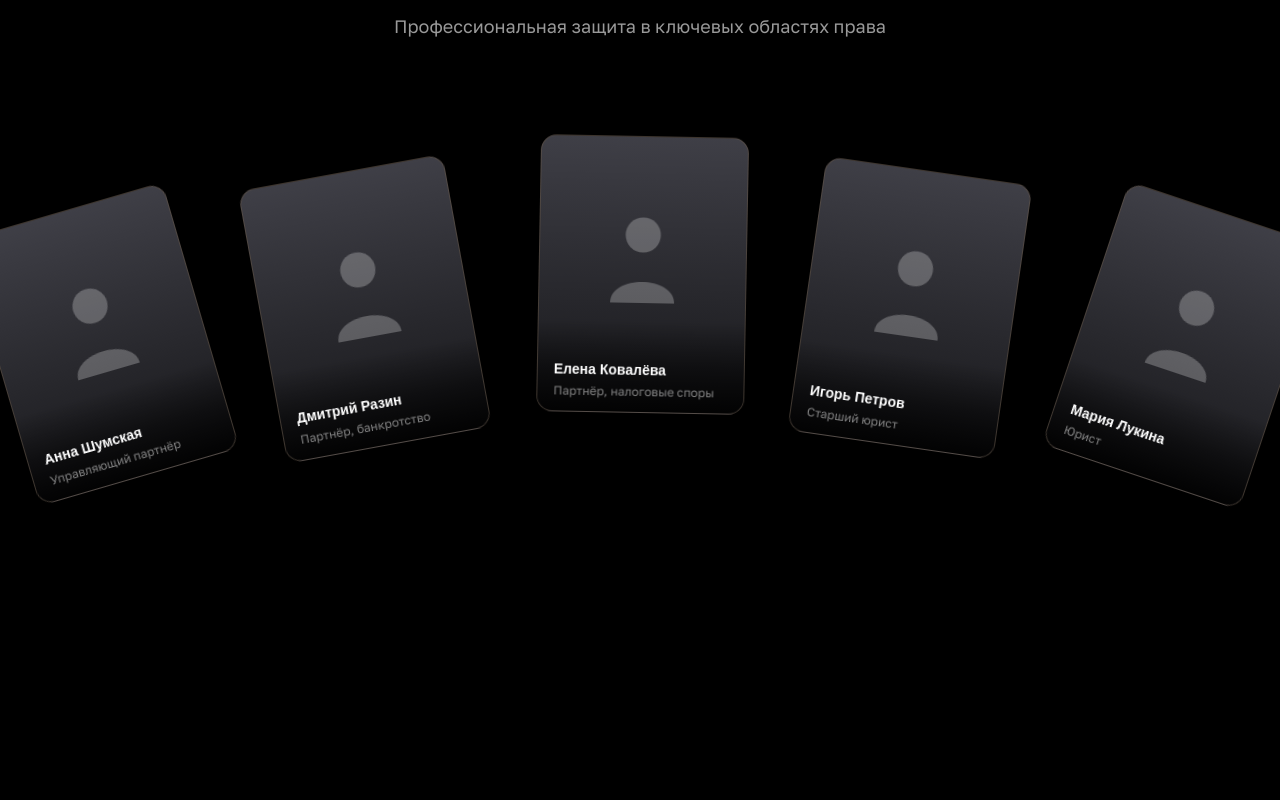
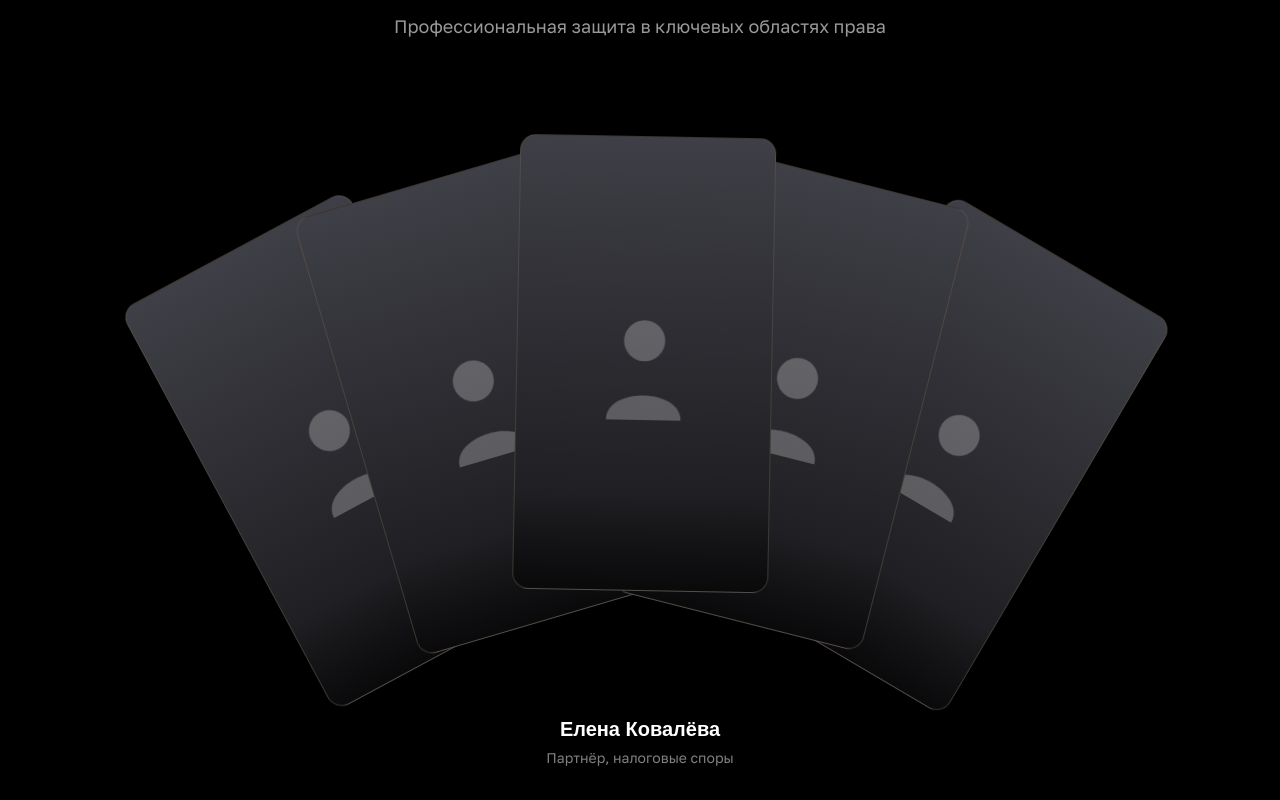
Before and after one commit to artempataga1-pixel/ships_project, a Next.js app: page / in a window 1280 px wide. Shown: the part 3320-4120 px from the top of the page. Built offline with nearby package versions, Linux system fonts and the light colour scheme; a web font is replaced by a local one.

Commit message:
Партнёры: плотный крупный веер как в референсе, подпись под колодой вместо текста на карточках

```diff
--- a/src/components/sections/PartnersSection.tsx
+++ b/src/components/sections/PartnersSection.tsx
@@ -7,17 +7,21 @@ import { SectionHeading } from '@/components/ui/SectionHeading'
 import { Card } from '@/components/ui/Card'
 import { TEAM } from '@/constants/content/team'
 
-/* Референс — reference 2/partneri.mp4 (landonorris.com): колода карточек
-   раскрывается дугой-веером при входе в вьюпорт и бесконечно покачивается
-   на месте (та же механика, что и в компетенциях — kompenecii.mp4, только
-   там тайлы с номерами, а тут — портретные карточки людей). Здесь дополнительно
-   добавлено наведение: карточка распрямляется и выходит вперёд, как будто её
+/* Референс — reference 2/partneri.mp4 (landonorris.com): плотная колода
+   крупных портретных карточек раскрывается тесным веером-дугой при входе
+   в вьюпорт и бесконечно покачивается на месте (та же механика, что и в
+   компетенциях — kompenecii.mp4, только там тайлы с номерами). Подпись
+   с именем — одна, под колодой, как "Follow Lando on social media" в
+   референсе, и переключается на наведённую карточку — так колода остаётся
+   плотной, а не растянутой ради подписей на каждой карточке. Наведение
+   дополнительно распрямляет и поднимает карточку вперёд, как будто её
    вытянули из колоды. */
 
-const ARC_SPACING_X = 250
-const ARC_LIFT_Y = 32
-const ARC_TILT = 9
+const ARC_SPACING_X = 96
+const ARC_LIFT_Y = 30
+const ARC_TILT = 15
 const IDLE_WOBBLE_DURATION = 7
+const CENTER_INDEX = Math.floor((TEAM.length - 1) / 2)
 
 function arcPosition(index: number, total: number) {
   const offset = index - (total - 1) / 2
@@ -35,7 +39,7 @@ function SilhouetteIcon() {
       viewBox="0 0 100 120"
       fill="none"
       xmlns="http://www.w3.org/2000/svg"
-      className="w-20 h-24 opacity-25"
+      className="w-24 h-28 opacity-25"
       aria-hidden="true"
     >
       <circle cx="50" cy="35" r="22" fill="white" />
@@ -44,22 +48,18 @@ function SilhouetteIcon() {
   )
 }
 
-function PartnerCard({ name, role }: { name: string; role: string }) {
+function PartnerCard() {
   return (
     <div
       className="
         relative w-full h-full rounded-2xl overflow-hidden
         border border-[var(--color-card-border)]/40
         bg-gradient-to-b from-zinc-700 to-zinc-900
+        flex items-center justify-center
       "
     >
-      <div className="absolute inset-0 flex items-center justify-center pb-10">
-        <SilhouetteIcon />
-      </div>
-      <div className="absolute inset-x-0 bottom-0 bg-gradient-to-t from-black/90 via-black/50 to-transparent pt-10 pb-3 px-4">
-        <h3 className="font-heading text-sm font-extrabold leading-snug">{name}</h3>
-        <p className="mt-1 text-xs text-white/50">{role}</p>
-      </div>
+      <SilhouetteIcon />
+      <div className="absolute inset-x-0 bottom-0 h-24 bg-gradient-to-t from-black/60 to-transparent" />
     </div>
   )
 }
@@ -67,6 +67,8 @@ function PartnerCard({ name, role }: { name: string; role: string }) {
 export function PartnersSection() {
   const arcRef = useRef<HTMLDivElement>(null)
   const cardsRef = useRef<(HTMLDivElement | null)[]>([])
+  const captionNameRef = useRef<HTMLHeadingElement>(null)
+  const captionRoleRef = useRef<HTMLParagraphElement>(null)
 
   useGSAP(
     () => {
@@ -74,6 +76,15 @@ export function PartnersSection() {
       if (!cards.length) return
 
       const mm = gsap.matchMedia()
+
+      const showCaption = (i: number) => {
+        const nameEl = captionNameRef.current
+        const roleEl = captionRoleRef.current
+        if (!nameEl || !roleEl) return
+        nameEl.textContent = TEAM[i].name
+        roleEl.textContent = TEAM[i].role
+        gsap.fromTo([nameEl, roleEl], { opacity: 0.3, y: 4 }, { opacity: 1, y: 0, duration: 0.3, ease: 'power2.out' })
+      }
 
       mm.add('(prefers-reduced-motion: no-preference)', () => {
         const idleTweens: gsap.core.Tween[] = []
@@ -114,13 +125,14 @@ export function PartnersSection() {
             idleTweens[i]?.pause()
             gsap.to(card, {
               rotate: 0,
-              y: y - 30,
+              y: y - 36,
               scale: 1.08,
               zIndex: TEAM.length + 1,
               duration: 0.4,
               ease: 'power3.out',
               overwrite: 'auto',
             })
+            showCaption(i)
           }
           const onLeave = () => {
             gsap.to(card, {
@@ -134,6 +146,7 @@ export function PartnersSection() {
               overwrite: 'auto',
               onComplete: () => idleTweens[i]?.resume(),
             })
+            showCaption(CENTER_INDEX)
           }
 
           card.addEventListener('mouseenter', onEnter)
@@ -169,20 +182,30 @@ export function PartnersSection() {
           className="text-center"
         />
 
-        {/* Дуга-веер карточек — как в референсе, только десктоп */}
-        <div ref={arcRef} className="relative mt-24 h-[420px] hidden lg:block">
+        {/* Плотная дуга-веер карточек — как в референсе, только десктоп */}
+        <div ref={arcRef} className="relative mt-24 h-[540px] hidden lg:block">
           {TEAM.map((member, i) => (
             <div
               key={member.name}
               ref={(el) => {
                 cardsRef.current[i] = el
               }}
-              className="absolute left-1/2 top-0 w-52 aspect-[3/4] -ml-[104px]"
+              className="absolute left-1/2 top-0 w-64 aspect-[9/16] -ml-32"
               style={{ transformOrigin: 'bottom center' }}
             >
-              <PartnerCard name={member.name} role={member.role} />
+              <PartnerCard />
             </div>
           ))}
+        </div>
+
+        {/* Подпись под колодой — переключается на наведённого партнёра */}
+        <div className="mt-10 text-center hidden lg:block">
+          <h3 ref={captionNameRef} className="font-heading text-xl font-extrabold leading-snug">
+            {TEAM[CENTER_INDEX].name}
+          </h3>
+          <p ref={captionRoleRef} className="mt-1 text-sm text-white/50">
+            {TEAM[CENTER_INDEX].role}
+          </p>
         </div>
 
         {/* Мобильная и планшетная раскладка — простая сетка без дуги */}
```
